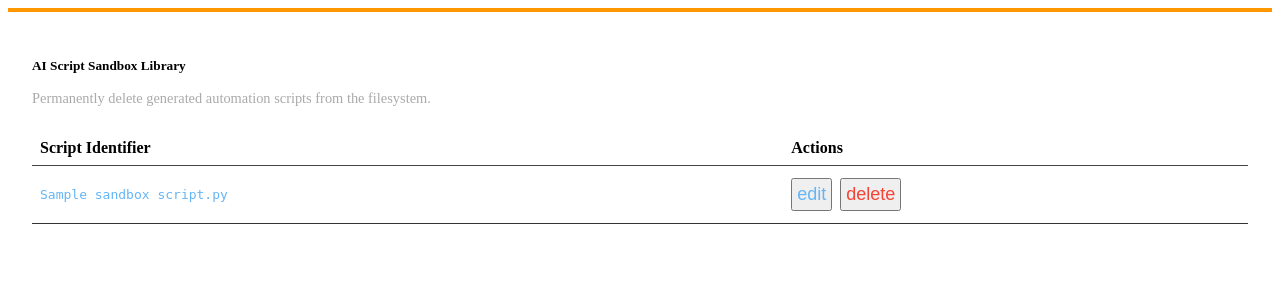
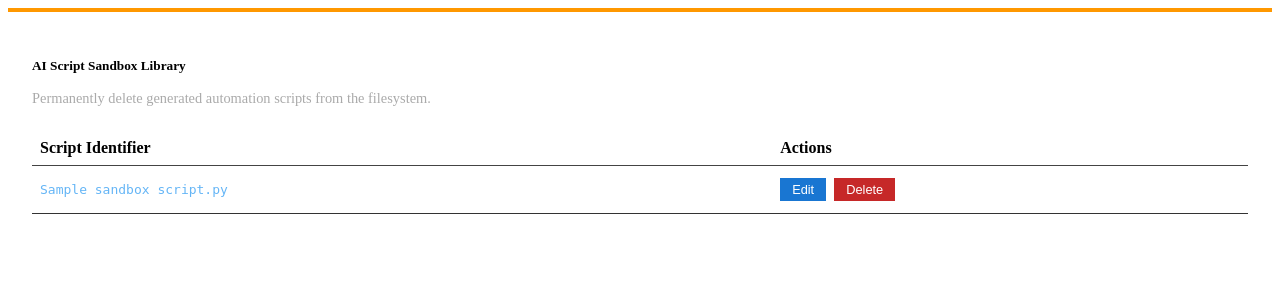
Before and after one commit to NightHawkATL/meraki-dashboard-app, a FastAPI app: template backend/app/templates/components/script_library_hx.html in a window 1280 px wide. Shown: the top 300 px of the page. Run offline with FastAPI, Linux system fonts and the light colour scheme; the template is opened without the code that fills it: most values are stand-ins (such as "Sample title", 1, 10 or a date in 2020); parts of the project's set-up code (start-up, migrations or seed data) failed here and were passed over.

Commit message:
fix: revert library UI actions to explicit text buttons instead of invisible icons

```diff
--- a/backend/app/templates/components/script_library_hx.html
+++ b/backend/app/templates/components/script_library_hx.html
@@ -22,14 +22,14 @@
                 <td style="padding: 12px 8px; font-family: monospace; color: #64b5f6;">{{ s.name }}.py</td>
                 <td style="padding: 12px 8px;">
                     <div style="display: flex; gap: 8px; align-items: center;">
-                        <button class="mui-btn mui-btn--flat" style="padding: 4px; min-width: auto; color: #64b5f6;" title="Edit Script Mode" onclick="document.getElementById('existingScriptTA').value = 'import os\n\n# Loaded {{ s.name }}...\n'; switchAITab('fix', document.querySelectorAll('.tab-btn')[2])">
-                            <span class="material-symbols-outlined" style="font-size: 18px;">edit</span>
+                        <button class="mui-btn" style="padding: 4px 12px; background: #1976d2; color: white; border: none; font-size: 0.8rem;" onclick="document.getElementById('existingScriptTA').value = 'import os\n\n# Loaded {{ s.name }}...\n'; switchAITab('fix', document.querySelectorAll('.tab-btn')[2])">
+                            Edit
                         </button>
 
                         <form hx-post="/api/scripts/delete" hx-target="#ai-output-container" hx-swap="innerHTML" hx-confirm="Are you sure you want to permanently delete {{ s.name }}.py from the host filesystem?" style="margin: 0;">
                             <input type="hidden" name="script_name" value="{{ s.name }}">
-                            <button type="submit" class="mui-btn mui-btn--flat" style="color: #f44336; padding: 4px; min-width: auto;" title="Delete Script">
-                                <span class="material-symbols-outlined" style="font-size: 18px;">delete</span>
+                            <button type="submit" class="mui-btn" style="padding: 4px 12px; background: #c62828; color: white; border: none; font-size: 0.8rem;">
+                                Delete
                             </button>
                         </form>
                     </div>
```
